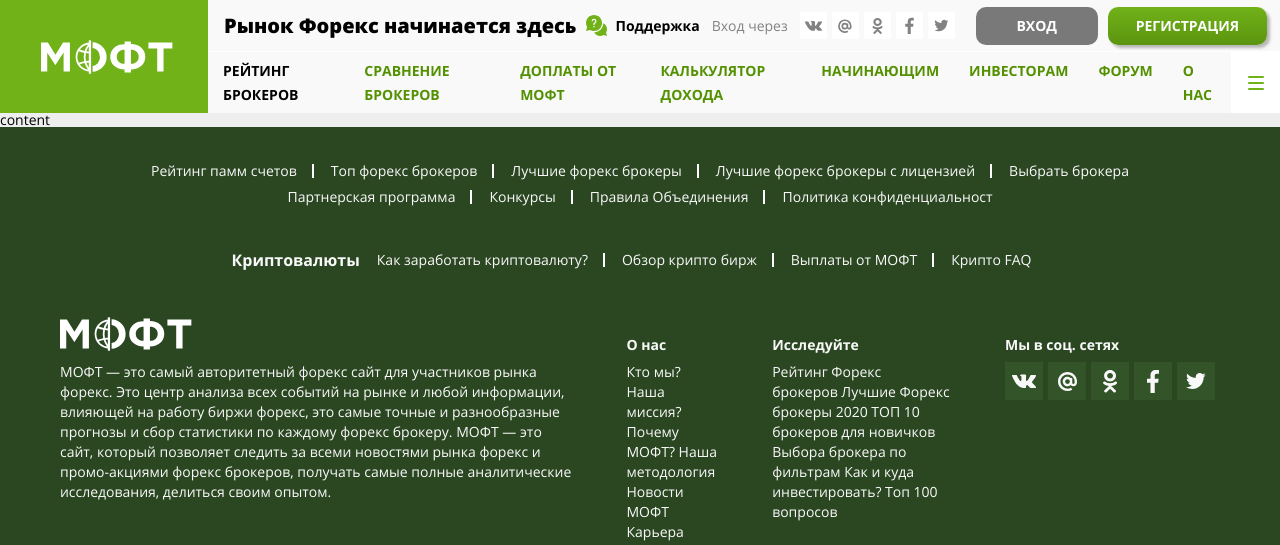
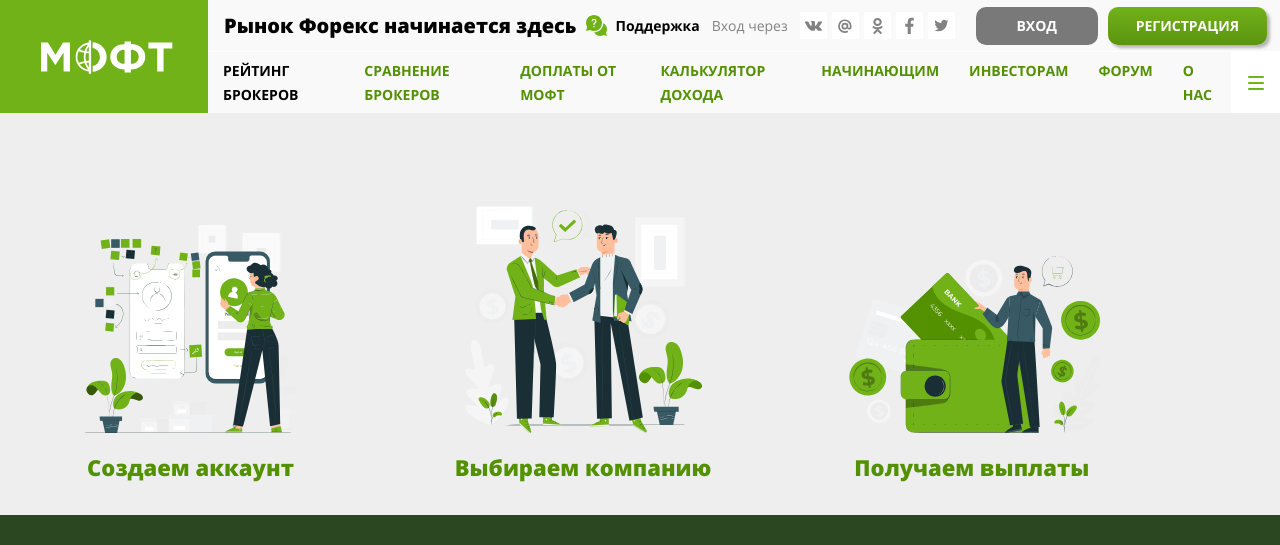
Before and after one commit to SP86/moft, a plain HTML site: page index.html in a window 1280 px wide. Shown: the top 545 px of the page. Drawn offline with Linux system fonts and the light colour scheme; files whose address does not match are found by name.

Commit message:
add steps block

```diff
--- a/css/style.css
+++ b/css/style.css
@@ -438,7 +438,10 @@
 
 .menu-dropdown__column {
   padding: 20px;
-  border-right: 1px solid #F2F2F2;
+}
+
+.menu-dropdown__column + .menu-dropdown__column {
+  border-left: 1px solid #F2F2F2;
 }
 
 .menu-dropdown__title {
@@ -780,6 +783,54 @@
           flex: 1 1 auto;
 }
 
+.steps {
+  max-width: 1112px;
+  margin: 93px auto 37px auto;
+}
+
+.steps__row {
+  display: -webkit-box;
+  display: -ms-flexbox;
+  display: flex;
+  font-size: 0;
+  margin: 0px -15px;
+  max-width: 1112px;
+}
+
+.steps__column {
+  padding: 0px 15px;
+  -webkit-box-flex: 0;
+      -ms-flex: 0 0 33.333%;
+          flex: 0 0 33.333%;
+  display: -webkit-box;
+  display: -ms-flexbox;
+  display: flex;
+  -webkit-box-align: end;
+      -ms-flex-align: end;
+          align-items: flex-end;
+}
+
+.item-step__icon {
+  margin: 0px auto 0px auto;
+  display: -webkit-box;
+  display: -ms-flexbox;
+  display: flex;
+  -webkit-box-align: center;
+      -ms-flex-align: center;
+          align-items: center;
+  -webkit-box-pack: center;
+      -ms-flex-pack: center;
+          justify-content: center;
+}
+
+.item-step__title {
+  text-align: center;
+  color: #539100;
+  font-size: 22px;
+  font-family: OpenSans-ExtraBold;
+  padding: 23px 0 0 0;
+}
+
 @media (min-width: 1254px) {
   .header__title {
     font-size: calc(20px);
--- a/index.html
+++ b/index.html
@@ -14,7 +14,7 @@
 <div class="wrapper">
   <header class="header">
   <div class="header__logo">
-    <picture><source srcset="img/logo.svg" type="image/webp"><img src="img/logo.svg" alt="logo"></picture>
+    <a href=""><picture><source srcset="img/logo.svg" type="image/webp"><img src="img/logo.svg" alt="logo"></picture></a>
   </div>
   <div class="header__body">
     <div class="header__title">Рынок Форекс начинается здесь</div>
@@ -102,7 +102,34 @@
   </div>
 </header>
   <main class="page">
-    content
+    <section class="steps">
+      <div class="steps__row">
+        <div class="steps__column">
+          <div class="item-step">
+            <div class="item-step__icon">
+              <picture><source srcset="img/steps_1.svg" type="image/webp"><img src="img/steps_1.svg" alt=""></picture>
+            </div>
+            <div class="item-step__title">Создаем аккаунт</div>
+          </div>
+        </div>
+        <div class="steps__column">
+          <div class="item-step">
+            <div class="item-step__icon">
+              <picture><source srcset="img/steps_2.svg" type="image/webp"><img src="img/steps_2.svg" alt=""></picture>
+            </div>
+            <div class="item-step__title">Выбираем компанию</div>
+          </div>
+        </div>
+        <div class="steps__column">
+          <div class="item-step">
+            <div class="item-step__icon">
+              <picture><source srcset="img/steps_3.svg" type="image/webp"><img src="img/steps_3.svg" alt=""></picture>
+            </div>
+            <div class="item-step__title">Получаем выплаты</div>
+          </div>
+        </div>
+      </div>
+    </section>
   </main>
   <footer class="footer">
   <div class="footer__top">
```
Also changed, not shown: css/style.min.css, img/steps_1.svg (added), img/steps_2.svg (added), img/steps_3.svg (added).
